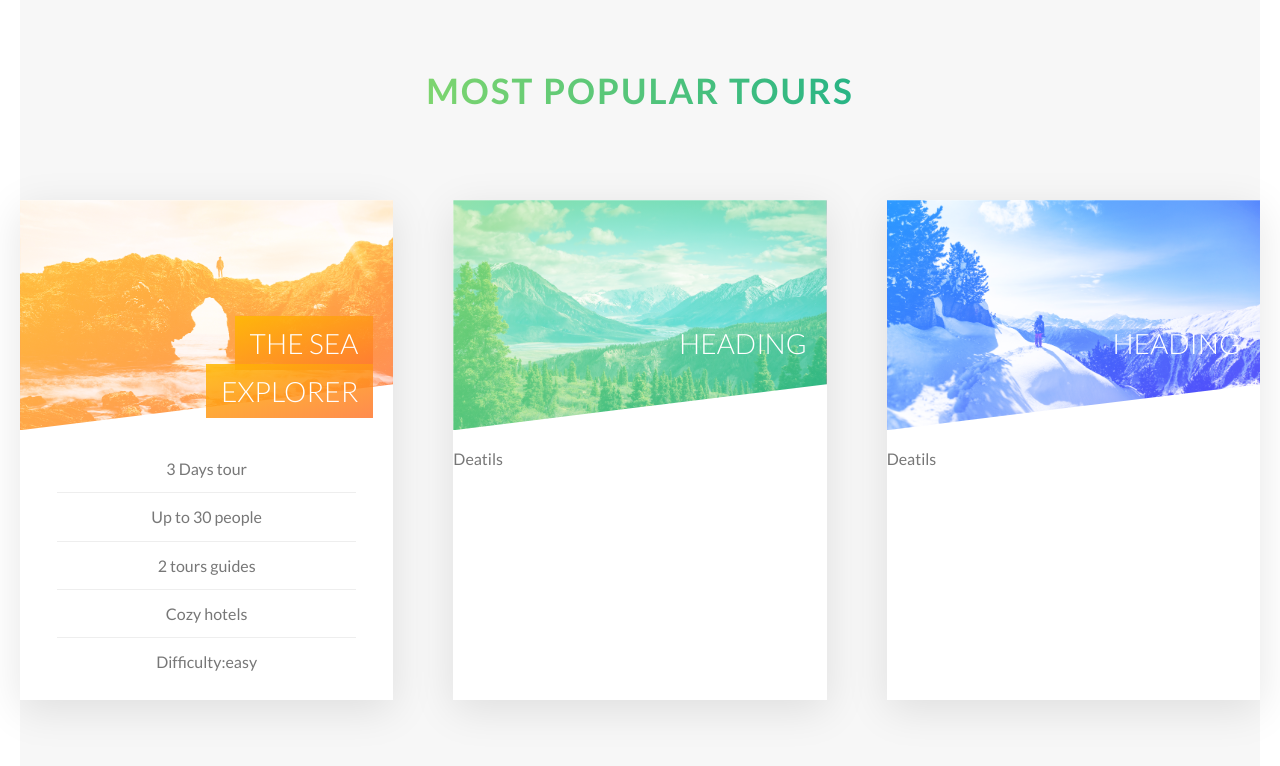
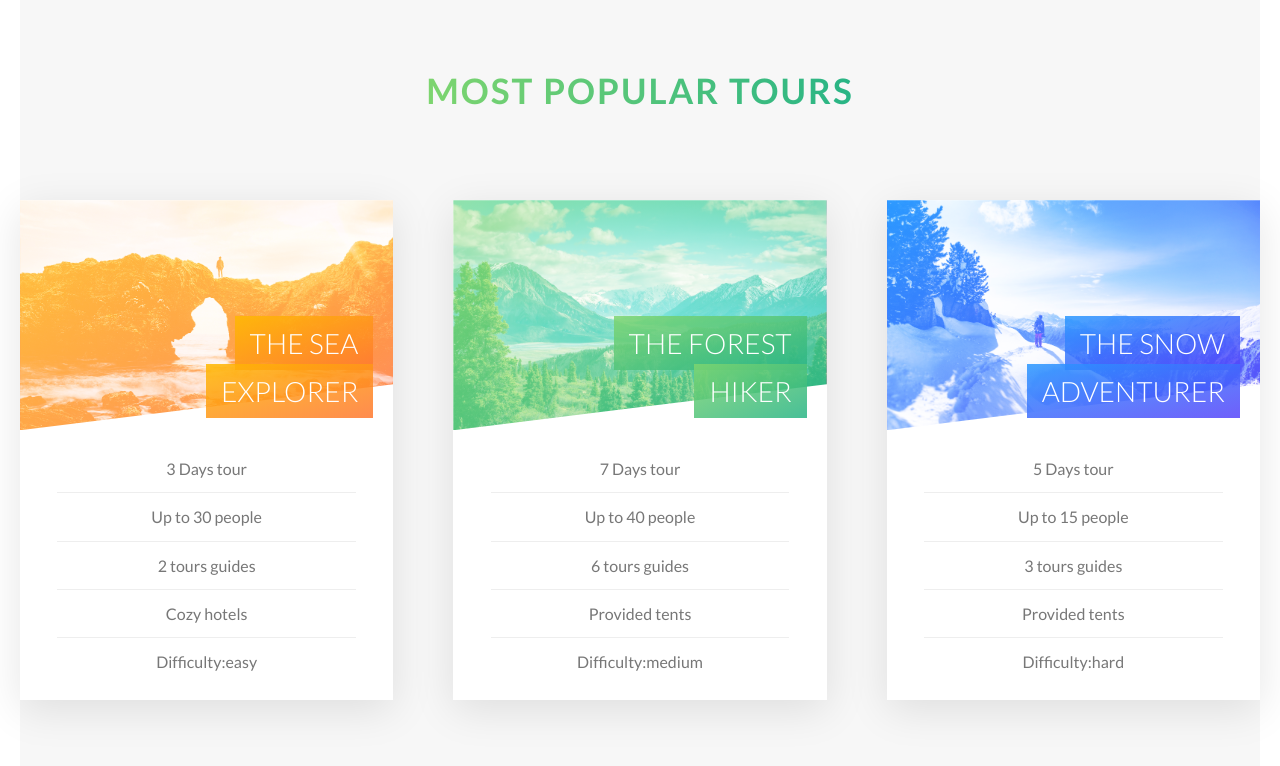
Before and after one commit to shaharbukra/CSS_Natours, a website: page index.html in a window 1280 px wide. Shown: the part 2266-3032 px from the top of the page. Drawn offline with Linux system fonts and the light colour scheme.

Commit message:
set all the tours

```diff
--- a/index.html
+++ b/index.html
@@ -150,9 +150,9 @@
                 <div class="card__picture card__picture--1">&nbsp;</div>
                 <h4 class="card__heading">
                   <span class="card__heading-span card__heading-span--1">
-                      The sea explorer
+                    The sea explorer
                   </span>
-                  </h4>
+                </h4>
                 <div class="card__details">
                   <ul>
                     <li>3 Days tour</li>
@@ -164,31 +164,73 @@
                 </div>
               </div>
               <div class="card__side card__side--back card__side--back-1">
-                Back
+                <div class="card__cta">
+                  <div class="card__price-box">
+                    <p class="card__price-only">Only</p>
+                    <p class="card__price-value">$297</p>
+                  </div>
+                  <a href="#" class="btn btn--white">Book now!</a>
+                </div>
               </div>
             </div>
           </div>
           <div class="col-1-of-3">
             <div class="card">
               <div class="card__side card__side--front">
-                  <div class="card__picture card__picture--2">&nbsp;</div>
-                  <div class="card__heading">Heading</div>
-                  <div class="card__details">Deatils</div>
+                <div class="card__picture card__picture--2">&nbsp;</div>
+                <h4 class="card__heading">
+                  <span class="card__heading-span card__heading-span--2">
+                    The Forest Hiker
+                  </span>
+                </h4>
+                <div class="card__details">
+                  <ul>
+                    <li>7 Days tour</li>
+                    <li>Up to 40 people</li>
+                    <li>6 tours guides</li>
+                    <li>Provided tents</li>
+                    <li>Difficulty:medium</li>
+                  </ul>
+                </div>
               </div>
               <div class="card__side card__side--back card__side--back-2">
-                Back
+                <div class="card__cta">
+                  <div class="card__price-box">
+                    <p class="card__price-only">Only</p>
+                    <p class="card__price-value">$450</p>
+                  </div>
+                  <a href="#" class="btn btn--white">Book now!</a>
+                </div>
               </div>
             </div>
           </div>
           <div class="col-1-of-3">
             <div class="card">
               <div class="card__side card__side--front">
-                  <div class="card__picture card__picture--3">&nbsp;</div>
-                  <div class="card__heading">Heading</div>
-                  <div class="card__details">Deatils</div>
+                <div class="card__picture card__picture--3">&nbsp;</div>
+                <h4 class="card__heading">
+                  <span class="card__heading-span card__heading-span--3">
+                    The snow adventurer
+                  </span>
+                </h4>
+                <div class="card__details">
+                  <ul>
+                    <li>5 Days tour</li>
+                    <li>Up to 15 people</li>
+                    <li>3 tours guides</li>
+                    <li>Provided tents</li>
+                    <li>Difficulty:hard</li>
+                  </ul>
+                </div>
               </div>
               <div class="card__side card__side--back card__side--back-3">
-                Back
+                <div class="card__cta">
+                  <div class="card__price-box">
+                    <p class="card__price-only">Only</p>
+                    <p class="card__price-value">$897</p>
+                  </div>
+                  <a href="#" class="btn btn--white">Book now!</a>
+                </div>
               </div>
             </div>
           </div>
--- a/sass/components/_button.scss
+++ b/sass/components/_button.scss
@@ -76,14 +76,14 @@
       transition: all .2s;
     }
     &:hover{
-      padding: .5rem;
+      padding: 0 1rem ;
       color : $color-white;
       background-color: $color-primary;
       box-shadow: 0 1rem 2rem rgba($color-black,.15);
       transform: translateY(-2px);
     }
     &:active{
-      box-shadow: 0 .5rem 1rem rgba($color-black,.15);
+      box-shadow: 0 .75rem 1rem rgba($color-black,.15);
       transform: translateY(0);
     }
   }
--- a/sass/components/_card.scss
+++ b/sass/components/_card.scss
@@ -108,13 +108,27 @@
         rgba($color-secondary-dark, 0.85)
       );
     }
+    &--2 {
+      background-image: linear-gradient(
+        to right bottom,
+        rgba($color-primary-light, 0.85),
+        rgba($color-primary-dark, 0.85)
+      );
+    }
+    &--3 {
+      background-image: linear-gradient(
+        to right bottom,
+        rgba($color-tertiary-light, 0.85),
+        rgba($color-tertiary-dark, 0.85)
+      );
+    }
   }
   &__details {
     margin-top: 1.5rem;
     ul {
       list-style: none;
       width: 80%;
-      margin : 0 auto;
+      margin: 0 auto;
       li {
         text-align: center;
         font-size: $default-font-size;
@@ -125,4 +139,27 @@
       }
     }
   }
+  // Back side styling
+  &__cta {
+    position: absolute;
+    top: 50%;
+    left: 50%;
+    transform: translate(-50%, -50%);
+    width: 80%;
+    text-align: center;
+
+  }
+  &__price-box{
+    margin-bottom: 8rem;
+    text-align: center;
+    color:  $color-white;
+  }
+  &__price-only{
+    font-size: 1.4rem;
+    text-transform: uppercase;
+  }
+  &__price-value{
+    font-size: 6rem;
+    font-weight: 200;
+  }
 }
```
Also changed, not shown: css/style.css.
